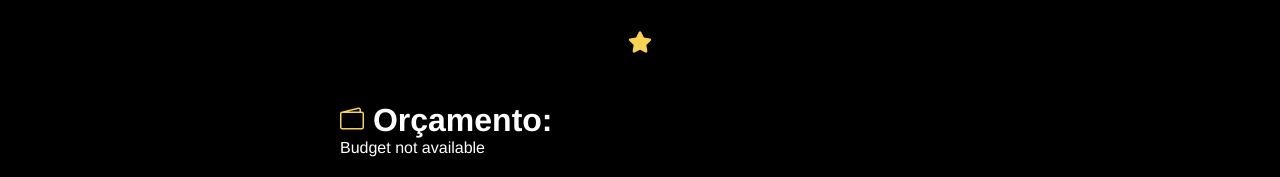
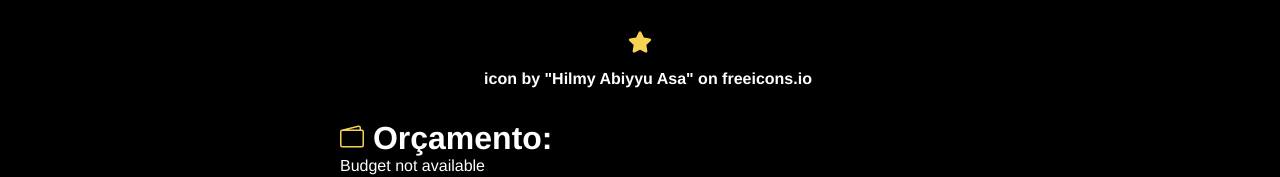
Before and after one commit to Emanoellima-dev/Site-Filmes, a React (Vite) app: page /movie/1 in a window 1280 px wide. Shown: the part 398-575 px from the top of the page. Built offline with nearby package versions, Linux system fonts and the light colour scheme; no server answers.

Commit message:
Update MovieCard.jsx

```diff
--- a/src/components/MovieCard.jsx
+++ b/src/components/MovieCard.jsx
@@ -12,6 +12,7 @@ export default function MovieCard({ movie, showLink = true }){
        <FaStar/> {movie.vote_average}
      </p>
      {showLink && <Link to={`/movie/${movie.id}`} className="Link">Detalhes</Link>}
+     <footer>icon by "Hilmy Abiyyu Asa" on freeicons.io</footer>
    </div>
   )
 }
```
